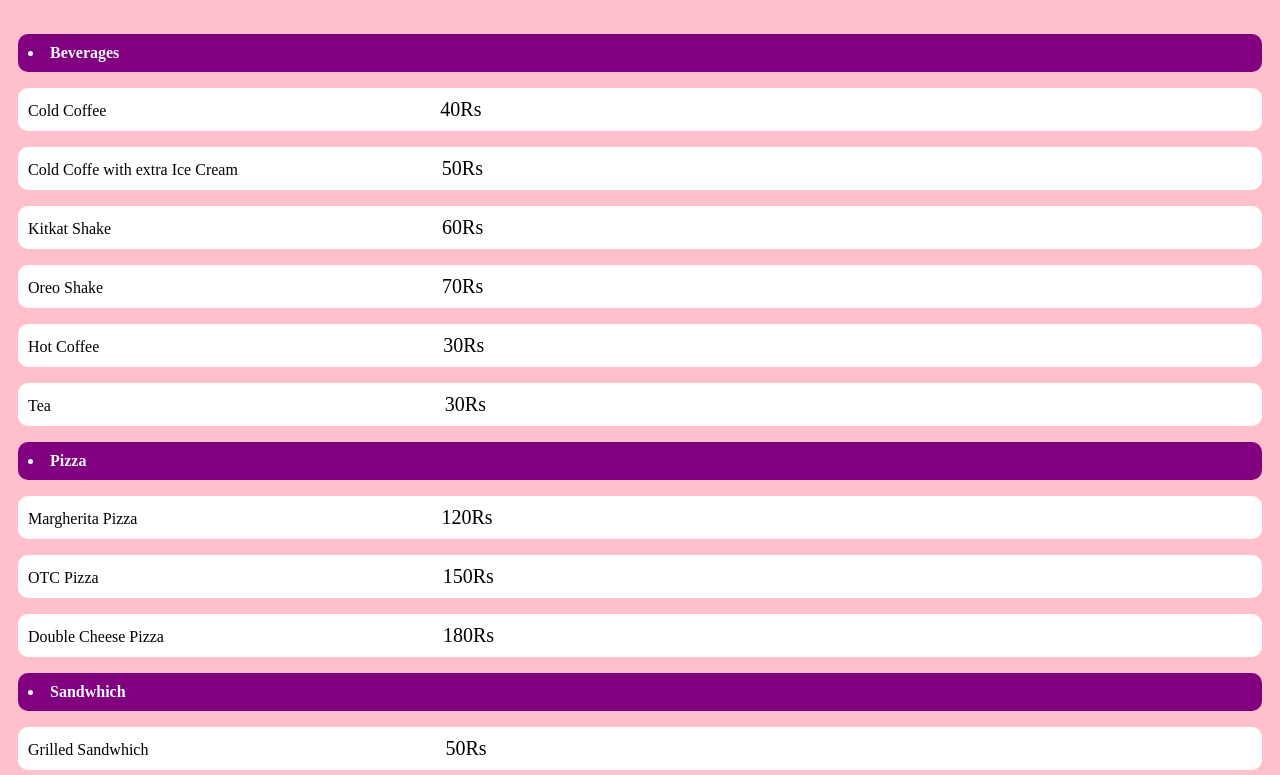
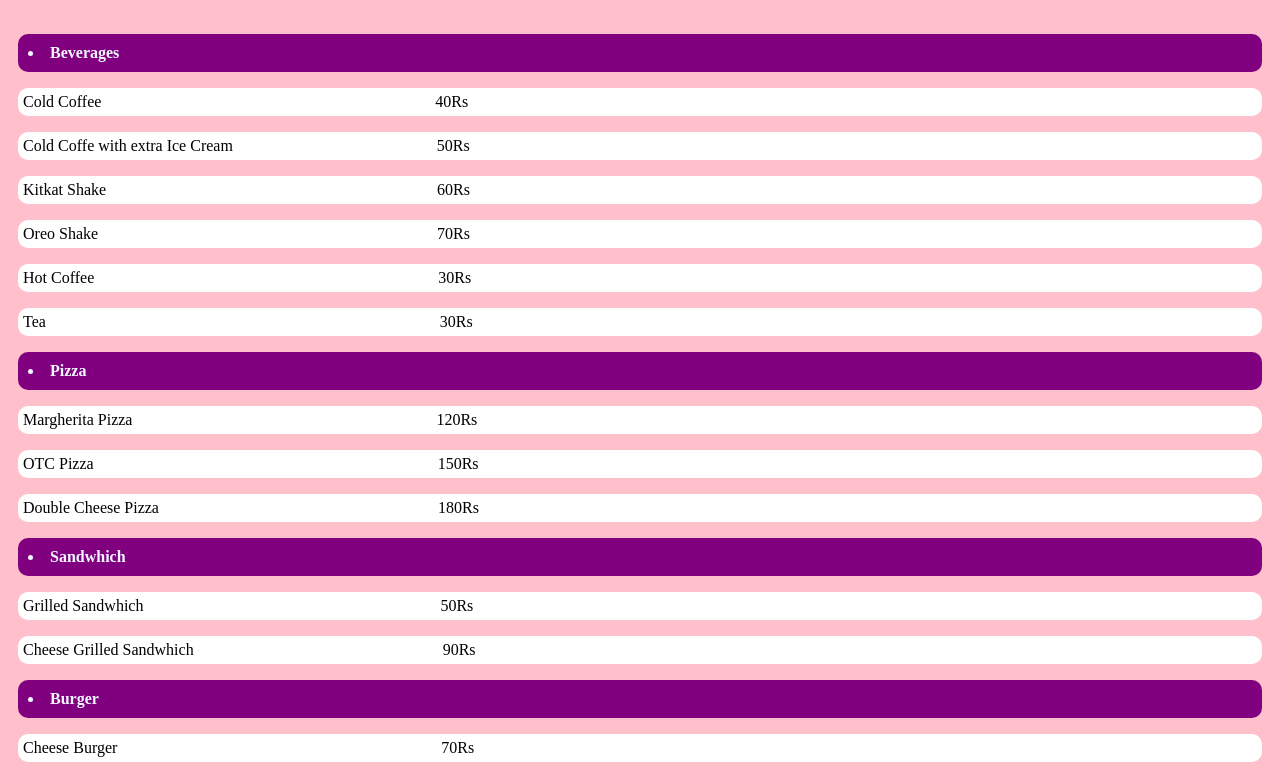
Before and after one commit to PiyushAgarwal14/Practice, a plain HTML site: page list.html in a window 1280 px wide. Shown: the top 775 px of the page. Drawn offline with Linux system fonts and the light colour scheme.

Commit message:
Update list.css

```diff
--- a/list.css
+++ b/list.css
@@ -5,7 +5,7 @@ body{
 }
 ol{
     background-color: white;
-    padding: 10px;
+    padding: 5px;
     border-radius: 10px;
 
 }
@@ -21,7 +21,6 @@ li{
 .cost{
     display: inline;
 
-    font-size: 20px;
 }
 
 ol:hover{
```
